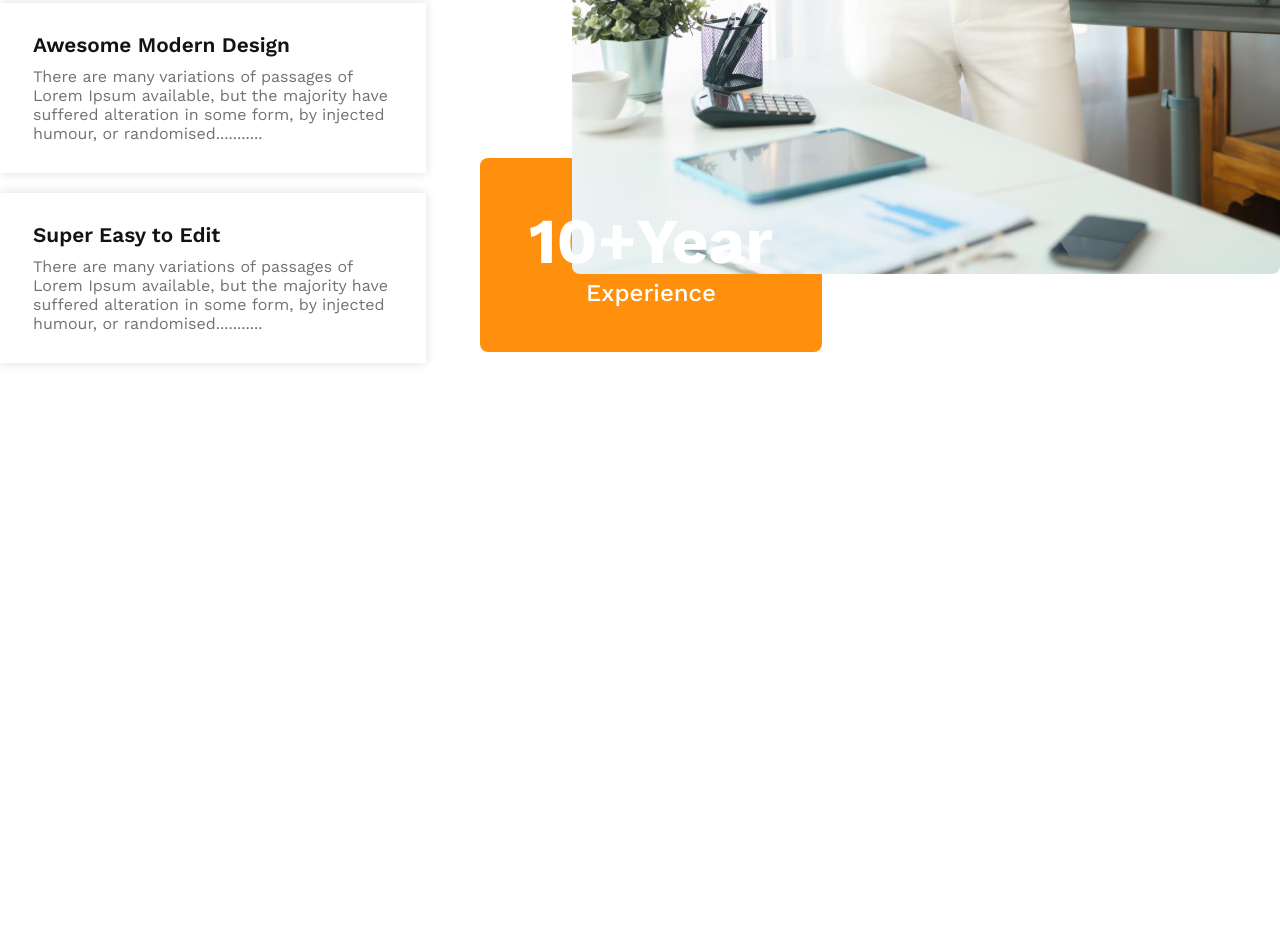
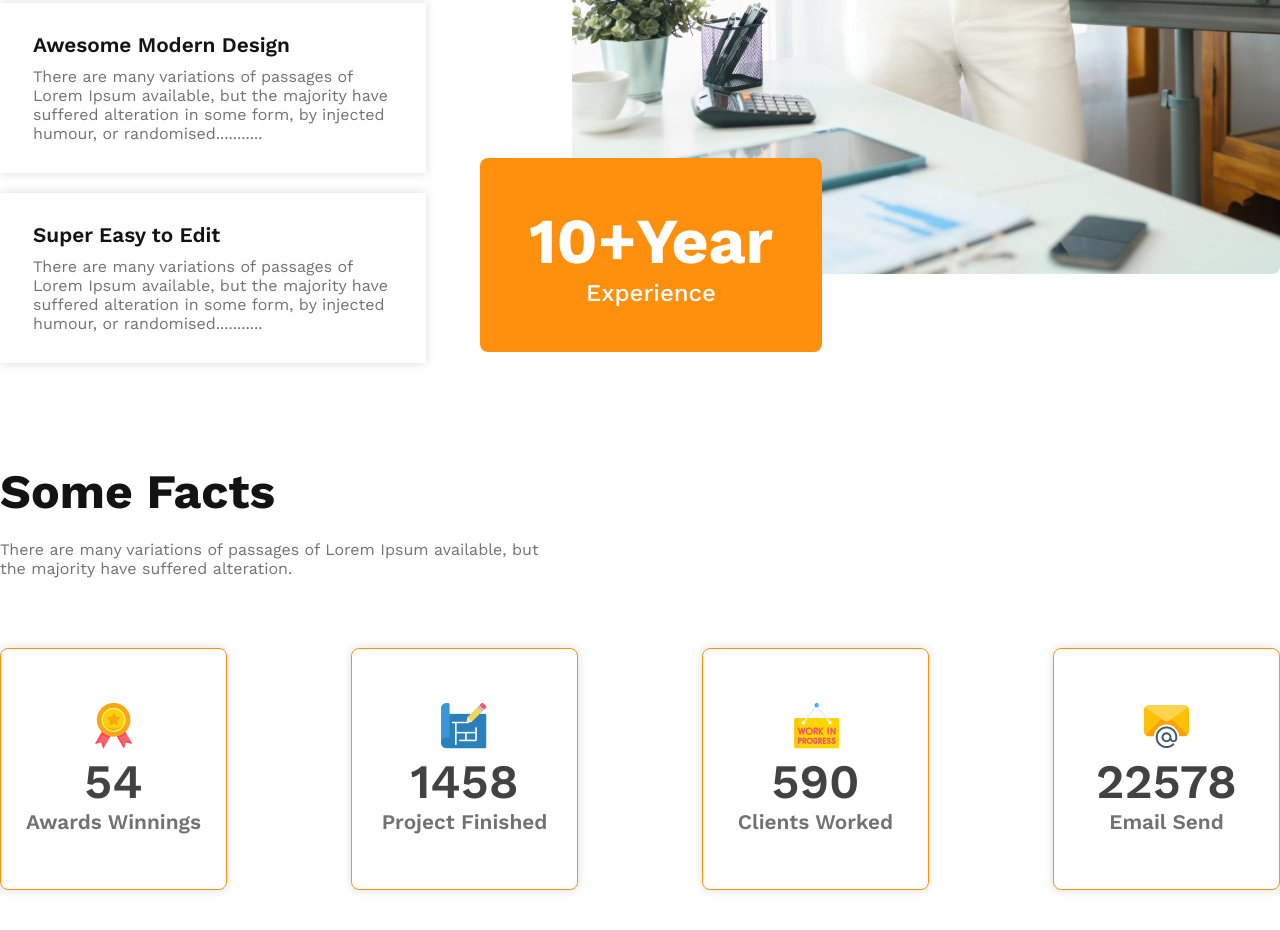
Before and after one commit to Obaidul1545/g3-architects-web, a plain HTML site: page index.html in a window 1280 px wide. Shown: the part 2711-3641 px from the top of the page. Before the commit the page ends 3174 px from the top, so only its background shows below. Drawn offline with nearby package versions, Linux system fonts and the light colour scheme.

Commit message:
facts part comleted

```diff
--- a/index.html
+++ b/index.html
@@ -135,5 +135,48 @@
         </div>
       </div>
     </section>
+
+    <!-- Facts part -->
+    <section id="facts-part">
+      <div class="facts-content container">
+        <h2>Some Facts</h2>
+        <p class="description"
+          >There are many variations of passages of Lorem Ipsum available, but
+          the majority have suffered alteration.</p
+        >
+        <div class="badge-content">
+          <div class="badge-item">
+            <div>
+              <img src="./images/icons/ribon.png" alt="" />
+              <h3>54</h3>
+              <p>Awards Winnings</p>
+            </div>
+          </div>
+          <div class="badge-item">
+            <div>
+              <img src="./images/icons/projects.png" alt="" />
+              <h3>1458</h3>
+              <p>Project Finished</p>
+            </div>
+          </div>
+          <div class="badge-item">
+            <div>
+              <img src="./images/icons/customers.png" alt="" />
+              <h3>590</h3>
+              <p>Clients Worked</p>
+            </div>
+          </div>
+          <div class="badge-item">
+            <div>
+              <img src="./images/icons/email.png" alt="" />
+              <h3>22578</h3>
+              <p>Email Send</p>
+            </div>
+          </div>
+        </div>
+      </div>
+    </section>
+
+    <!-- Our Sponspors part -->
   </body>
 </html>
--- a/styles/style.css
+++ b/styles/style.css
@@ -176,6 +176,7 @@ header {
   text-align: center;
   margin-left: -92px;
   margin-top: -120px;
+  position: relative;
 }
 #experience-part .experience-content .experience-badge .year {
   color: #ffffff;
@@ -190,3 +191,54 @@ header {
   font-size: 1.5rem;
 }
 /* ============== */
+
+/*  facts-part css */
+#facts-part {
+  margin: 100px 0;
+}
+
+#facts-part .facts-content h2 {
+  color: rgb(19, 19, 19);
+  font-family: Work Sans;
+  font-size: 3rem;
+  font-weight: 700;
+}
+#facts-part .facts-content .description {
+  color: rgb(114, 114, 114);
+  font-family: Work Sans;
+  font-size: 1rem;
+  font-weight: 400;
+  width: 542px;
+  margin: 20px 0 70px;
+}
+#facts-part .facts-content .badge-content {
+  display: grid;
+  grid-template-columns: repeat(4, 1fr);
+  gap: 124px;
+  text-align: center;
+}
+#facts-part .facts-content .badge-content .badge-item {
+  border: 1px solid rgb(255, 144, 14);
+  border-radius: 8px;
+  box-shadow: 0 0 10px #ddd;
+  /* width: 241.83px; */
+  height: 241.83px;
+  display: flex;
+  justify-content: center;
+  align-items: center;
+}
+#facts-part .facts-content .badge-content .badge-item h3 {
+  color: rgb(66, 66, 66);
+  font-family: Work Sans;
+  font-size: 3rem;
+  font-weight: 600;
+}
+#facts-part .facts-content .badge-content .badge-item p {
+  color: rgb(114, 114, 114);
+  font-family: Work Sans;
+  font-size: 1.3rem;
+  font-weight: 600;
+}
+/* ============== */
+
+/* Sponspors part css */
```
